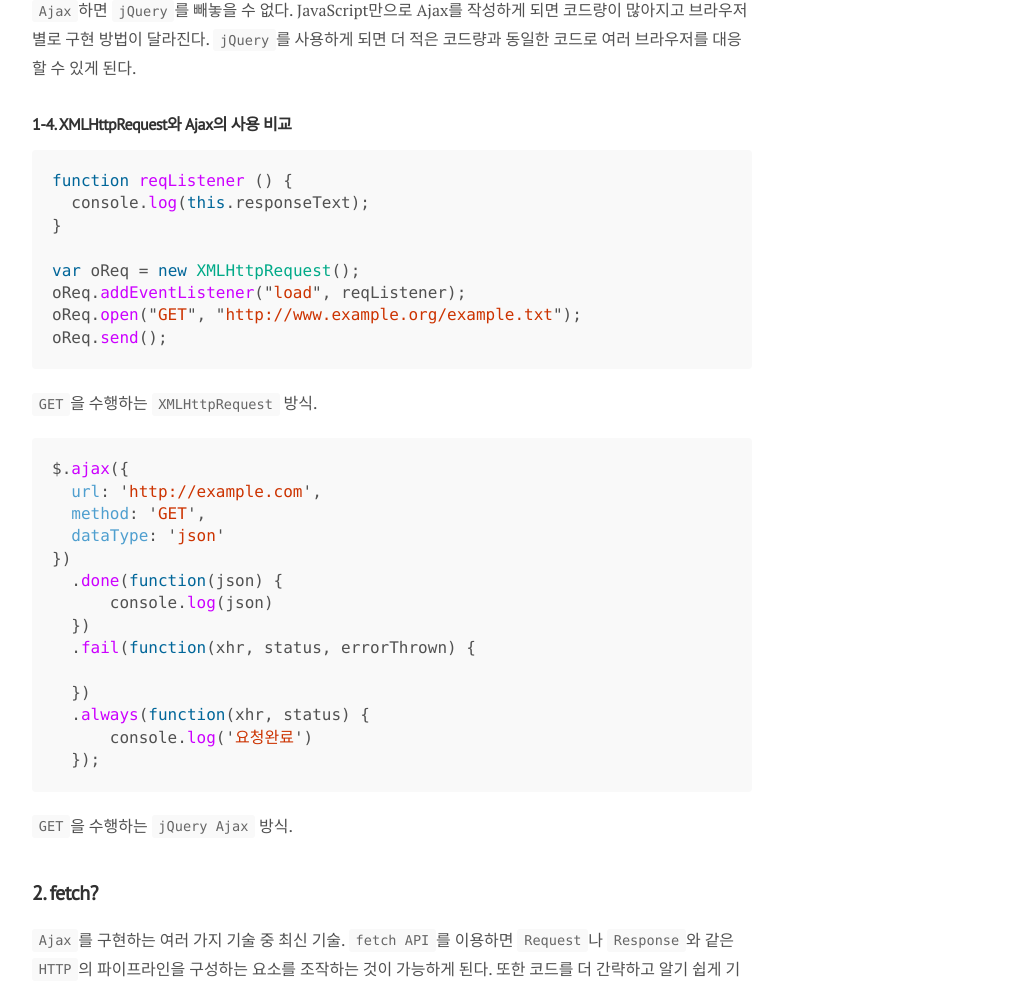
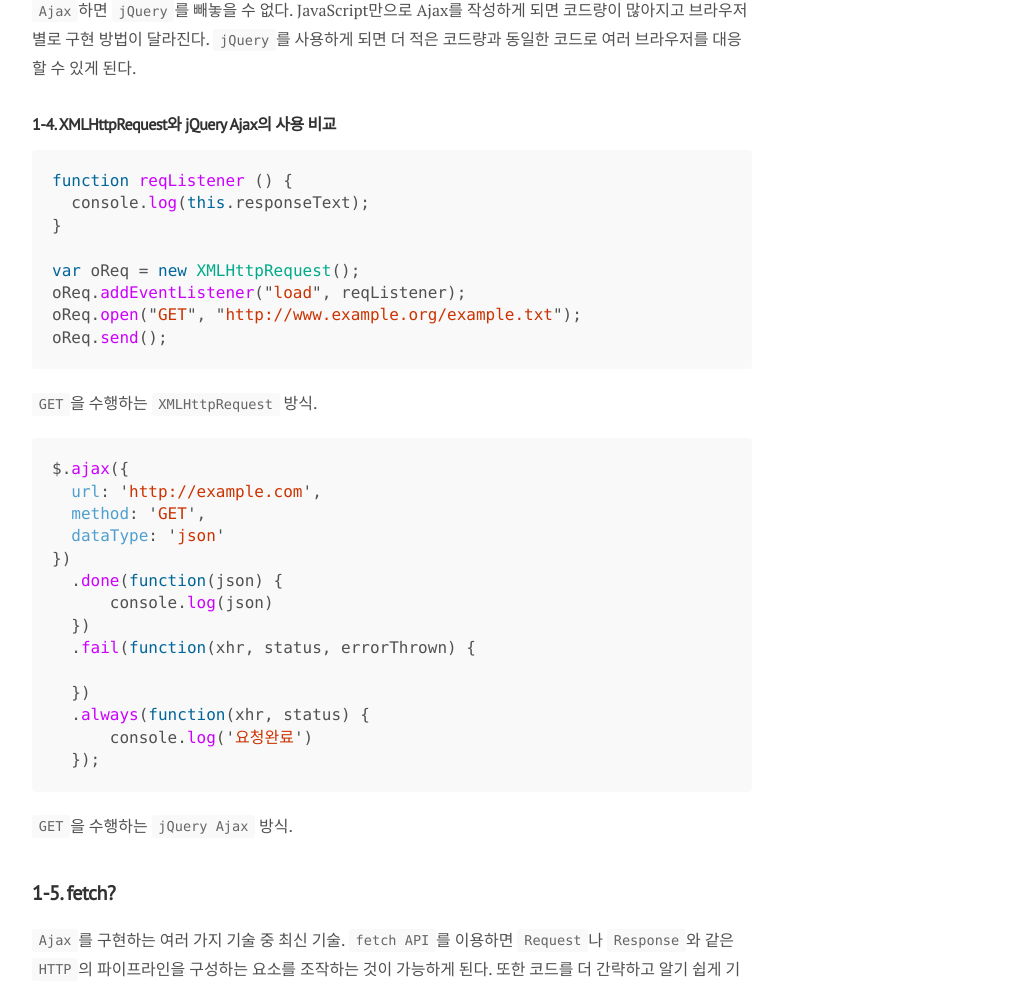
Before and after one commit to aiody/aiody.github.io, a Jekyll site: the page built from _posts/2020-04-06-ajax.md, in a window 1280 px wide and 1400 px high, scrolled down 969 px. Shown: the part 146-1134 px from the top of the window, without its empty margins (248-1276 px from the left). Built offline with Jekyll 4.4.1, drawn with Linux system fonts in a browser that asks for light colours; nearby versions of some CDN libraries; our own code applies the rules of GitHub Pages for plain Markdown files; comment, search, counter and statistics services are not loaded; some of the changed text lies outside the part shown.

Commit message:
Update 2020-04-06-ajax.md

````diff
--- a/_posts/2020-04-06-ajax.md
+++ b/_posts/2020-04-06-ajax.md
@@ -25,7 +25,7 @@ categories: JavaScript
 ### 1-3. jQuery와의 시너지
 `Ajax`하면 `jQuery`를 빼놓을 수 없다. JavaScript만으로 Ajax를 작성하게 되면 코드량이 많아지고 브라우저별로 구현 방법이 달라진다. `jQuery`를 사용하게 되면 더 적은 코드량과 동일한 코드로 여러 브라우저를 대응할 수 있게 된다.
 
-### 1-4. XMLHttpRequest와 Ajax의 사용 비교
+### 1-4. XMLHttpRequest와 jQuery Ajax의 사용 비교
 ```js
 function reqListener () {
   console.log(this.responseText);
@@ -56,7 +56,7 @@ $.ajax({
 ```
 `GET`을 수행하는 `jQuery Ajax` 방식.
 
-## 2. fetch?
+## 1-5. fetch?
 `Ajax`를 구현하는 여러 가지 기술 중 최신 기술.
 `fetch API`를 이용하면 `Request`나 `Response`와 같은 `HTTP`의 파이프라인을 구성하는 요소를 조작하는 것이 가능하게 된다. 또한 코드를 더 간략하고 알기 쉽게 기술할 수 있게 된다.
 ```js
@@ -72,7 +72,7 @@ fetch('http://example.com')
 `GET`을 수행하는 `fetch` 방식.
 `fetch` 함수의 매개변수로 연결할 서버나 파일을 적고 `then` 함수를 통해서 fetch로 가져온 것들을 진행한다. `catch` 함수로 에러가 발생했을 경우 처리를 할 수 있다.
 
-### 2-1. jQuery Ajax와의 차이점
+### 1-6. jQuery Ajax와의 차이점
 fetch()로 부터 반환되는 Promise 객체는 HTTP Statue Code가 404나 500을 반환하더라도 HTTP error 상태를 reject하지 않는다. 대신 ok 상태가 false인 resolve가 반환되며, 네트워크 장애나 요청이 완료되지 못한 상태에는 reject가 반환된다.
 보통 fetch는 쿠키를 보내거나 받지 않는다.
 사이트에서 사용자 세션을 유지 관리해야하는 경우 인증되지 않는 요청이 발생한다. 쿠키를 전송하기 위해서는 자격증명(credentials) 옵션을 반드시 설정해야 한다.
````
